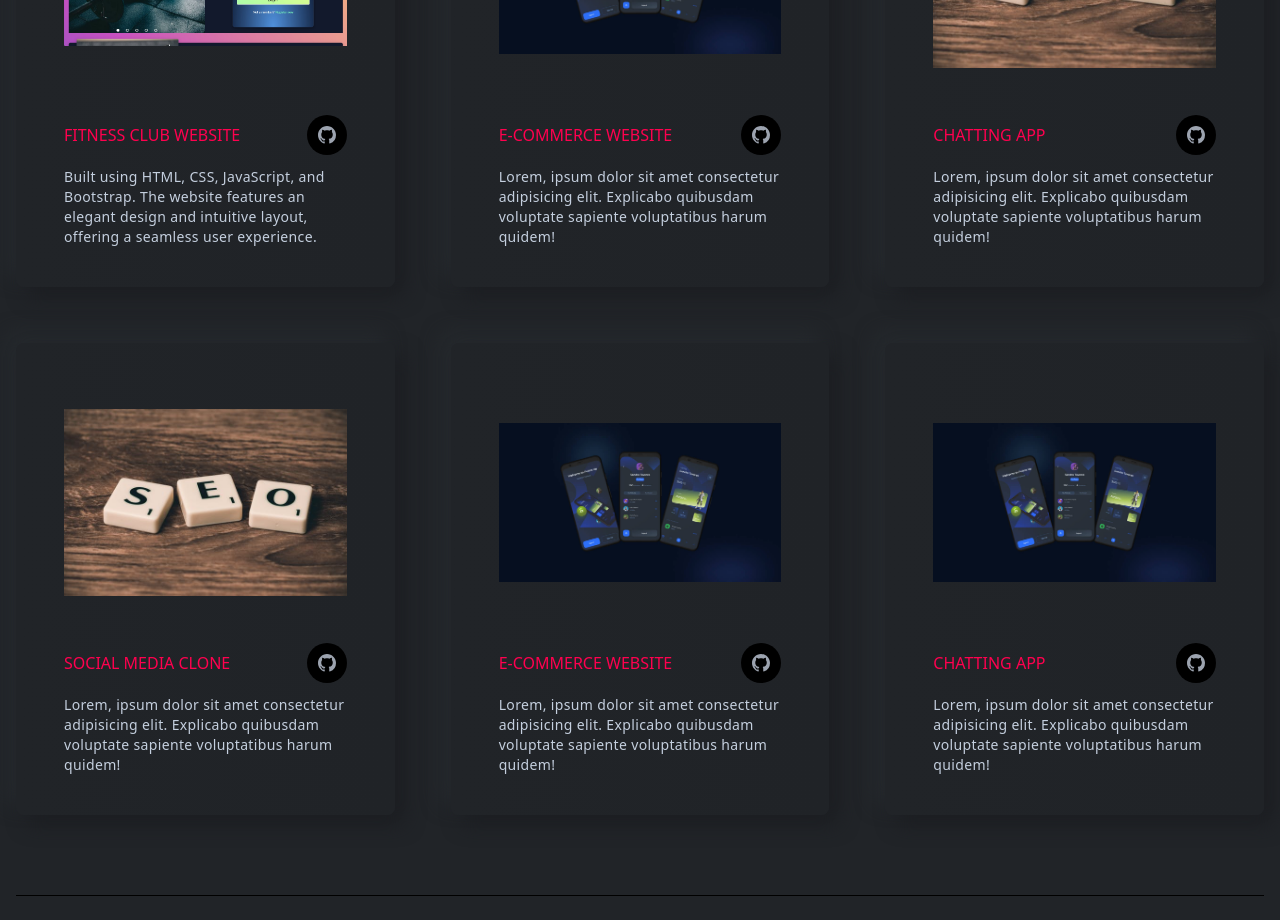
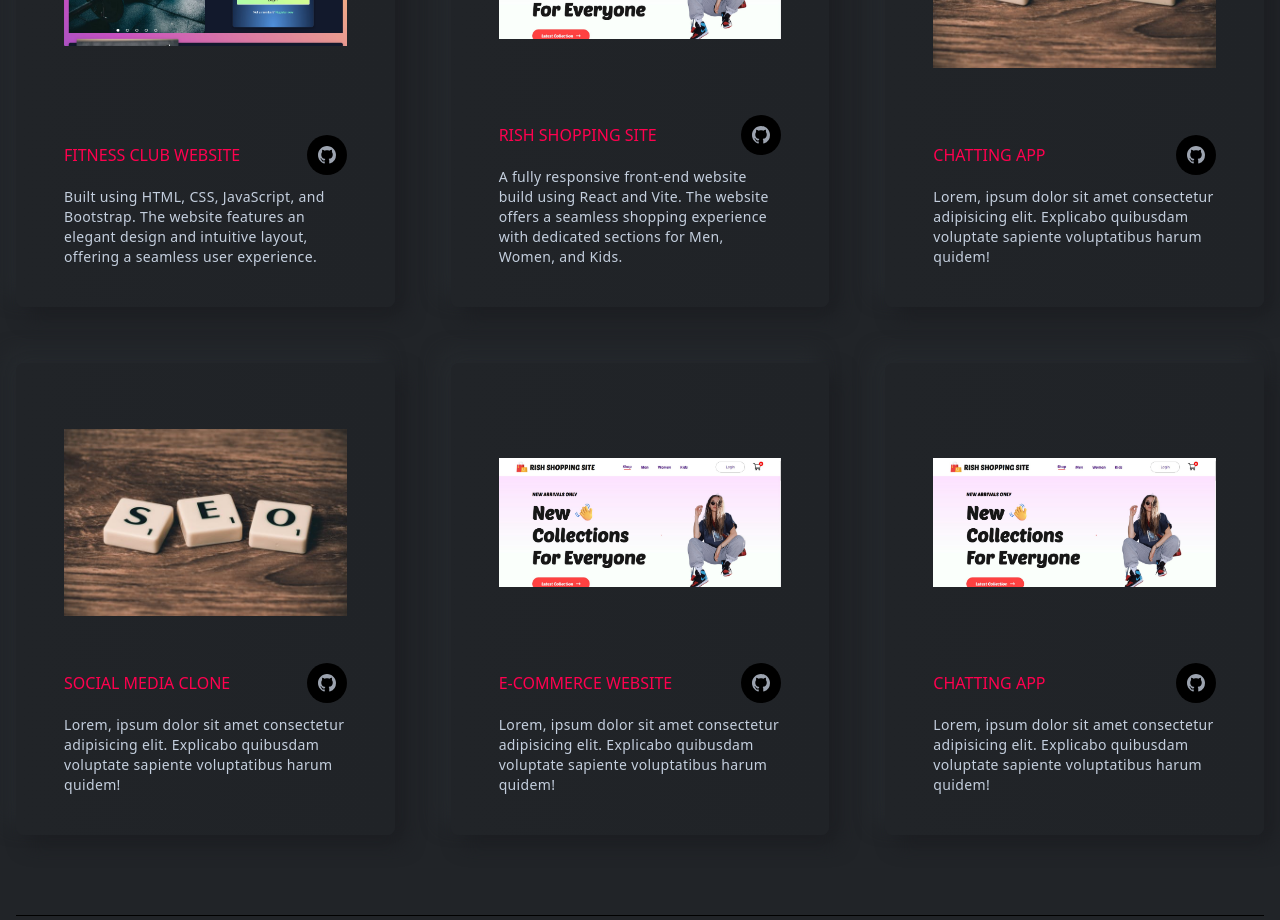
Before and after one commit to Rishabh-mikku/Portfolio, a React (Vite) app: page / in a window 1280 px wide. Shown: the part 2540-3460 px from the top of the page. Built offline with nearby package versions, Linux system fonts and the light colour scheme.

Commit message:
20240608 Project 2 - Shopping Site added

```diff
--- a/src/components/Projects/Projects.jsx
+++ b/src/components/Projects/Projects.jsx
@@ -25,11 +25,10 @@ const Projects = () => {
           github_link = "https://github.com/Rishabh-mikku/Fitness-Club-Website"
         />
         <ProjectsCard
-          title="E-commerce Website"
-          des=" Lorem, ipsum dolor sit amet consectetur adipisicing elit.
-              Explicabo quibusdam voluptate sapiente voluptatibus harum quidem!"
+          title="RISH SHOPPING SITE"
+          des="A fully responsive front-end website build using React and Vite. The website offers a seamless shopping experience with dedicated sections for Men, Women, and Kids."
           src={projectTwo}
-          github_link = "https://github.com/Rishabh-mikku/Fitness-Club-Website"
+          github_link = "https://github.com/Rishabh-mikku/E-commerce"
         />
         <ProjectsCard
           title="Chatting App"
```
Also changed, not shown: src/assets/images/projects/projectTwo.jpg.
